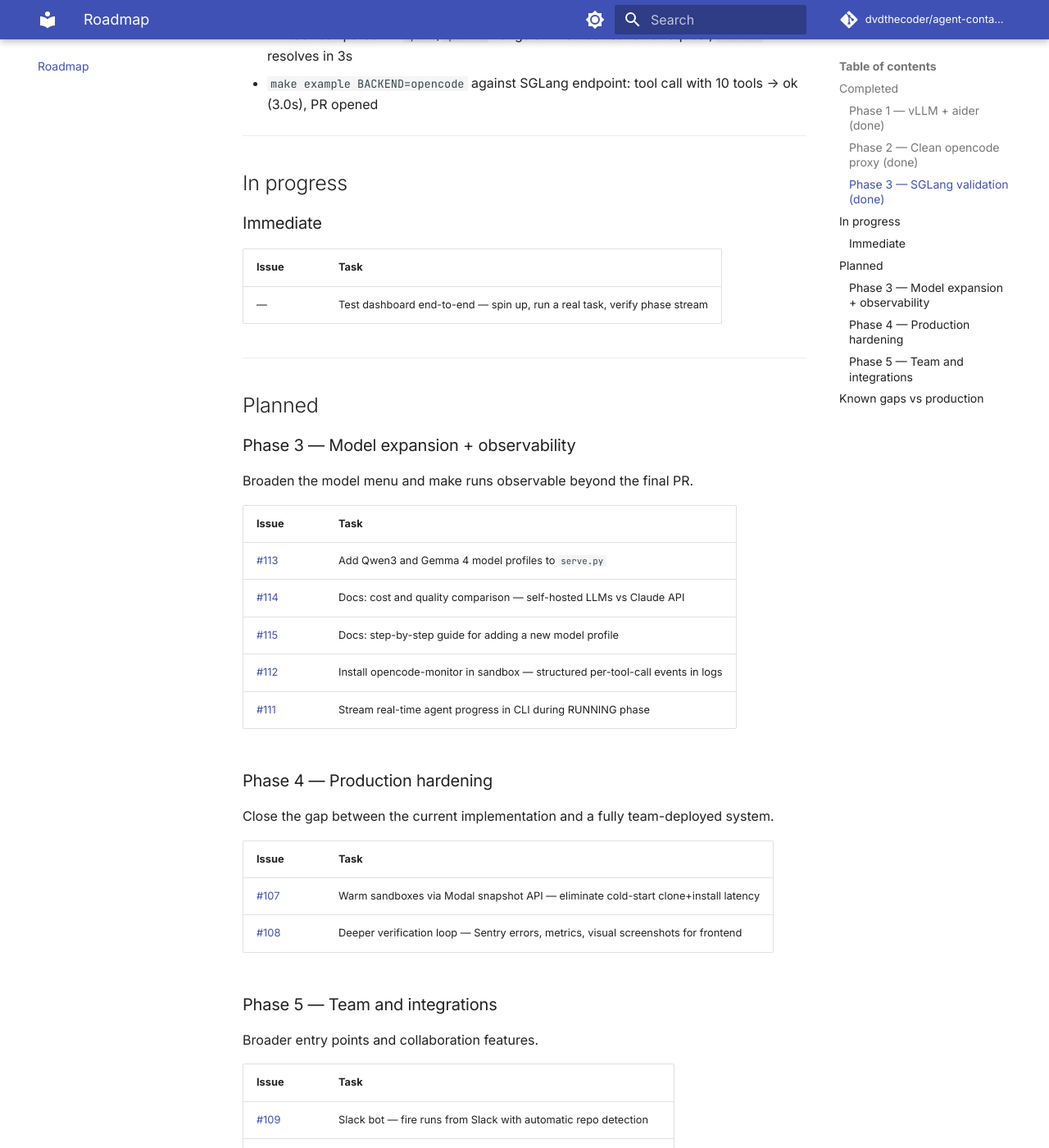
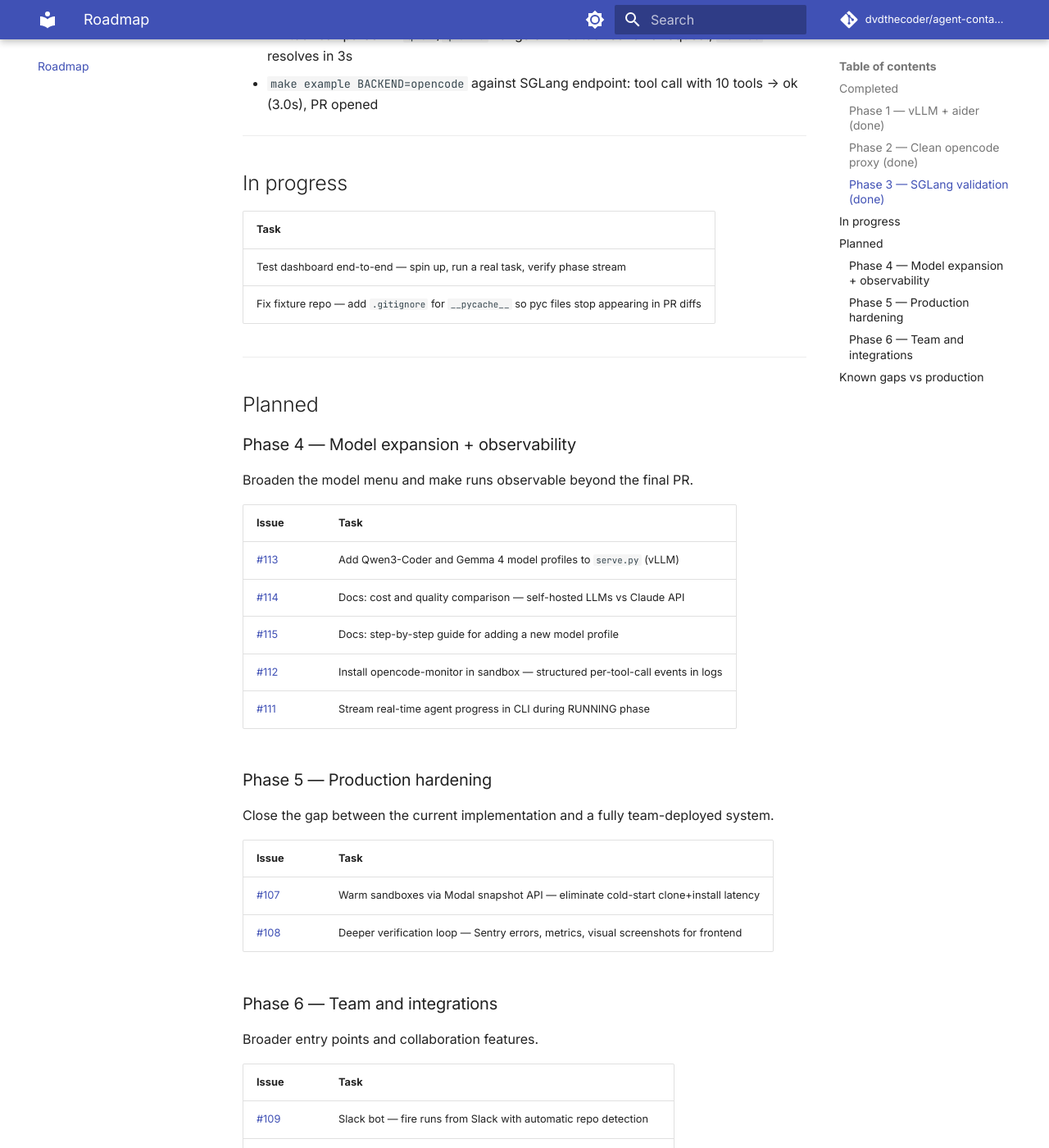
Before and after one commit to dvdthecoder/agent-container, an MkDocs documentation site: the page built from docs/roadmap.md, in a window 1280 px wide and 1400 px high, scrolled down 1342 px. Shown: the whole window at 82% size. Built offline with MkDocs 1.6.1 and Material for MkDocs 9.7.7, drawn with Linux system fonts in a browser that asks for light colours; comment, search, counter and statistics services are not loaded.

Commit message:
docs(roadmap): renumber planned phases and update in-progress items
Phase 3 (SGLang validation) is complete so planned phases shift:
  Phase 3 → Phase 4 (model expansion + observability)
  Phase 4 → Phase 5 (production hardening)
  Phase 5 → Phase 6 (team and integrations)

Add fixture repo __pycache__ gitignore fix to in-progress.
Note Phase 4 model profiles are vLLM only (SGLang validated separately).

Co-Authored-By: Claude Sonnet 4.6 <noreply@anthropic.com>

```diff
--- a/docs/roadmap.md
+++ b/docs/roadmap.md
@@ -40,27 +40,27 @@ SGLang deployed as a separate Modal app (`agent-container-serve-sglang`); tool c
 
 ## In progress
 
-### Immediate
-| Issue | Task |
-|---|---|
-| — | Test dashboard end-to-end — spin up, run a real task, verify phase stream |
+| Task |
+|------|
+| Test dashboard end-to-end — spin up, run a real task, verify phase stream |
+| Fix fixture repo — add `.gitignore` for `__pycache__` so pyc files stop appearing in PR diffs |
 
 ---
 
 ## Planned
 
-### Phase 3 — Model expansion + observability
+### Phase 4 — Model expansion + observability
 Broaden the model menu and make runs observable beyond the final PR.
 
 | Issue | Task |
 |---|---|
-| [#113](https://github.com/dvdthecoder/agent-container/issues/113) | Add Qwen3 and Gemma 4 model profiles to `serve.py` |
+| [#113](https://github.com/dvdthecoder/agent-container/issues/113) | Add Qwen3-Coder and Gemma 4 model profiles to `serve.py` (vLLM) |
 | [#114](https://github.com/dvdthecoder/agent-container/issues/114) | Docs: cost and quality comparison — self-hosted LLMs vs Claude API |
 | [#115](https://github.com/dvdthecoder/agent-container/issues/115) | Docs: step-by-step guide for adding a new model profile |
 | [#112](https://github.com/dvdthecoder/agent-container/issues/112) | Install opencode-monitor in sandbox — structured per-tool-call events in logs |
 | [#111](https://github.com/dvdthecoder/agent-container/issues/111) | Stream real-time agent progress in CLI during RUNNING phase |
 
-### Phase 4 — Production hardening
+### Phase 5 — Production hardening
 Close the gap between the current implementation and a fully team-deployed system.
 
 | Issue | Task |
@@ -68,7 +68,7 @@ Close the gap between the current implementation and a fully team-deployed syste
 | [#107](https://github.com/dvdthecoder/agent-container/issues/107) | Warm sandboxes via Modal snapshot API — eliminate cold-start clone+install latency |
 | [#108](https://github.com/dvdthecoder/agent-container/issues/108) | Deeper verification loop — Sentry errors, metrics, visual screenshots for frontend |
 
-### Phase 5 — Team and integrations
+### Phase 6 — Team and integrations
 Broader entry points and collaboration features.
 
 | Issue | Task |
```
